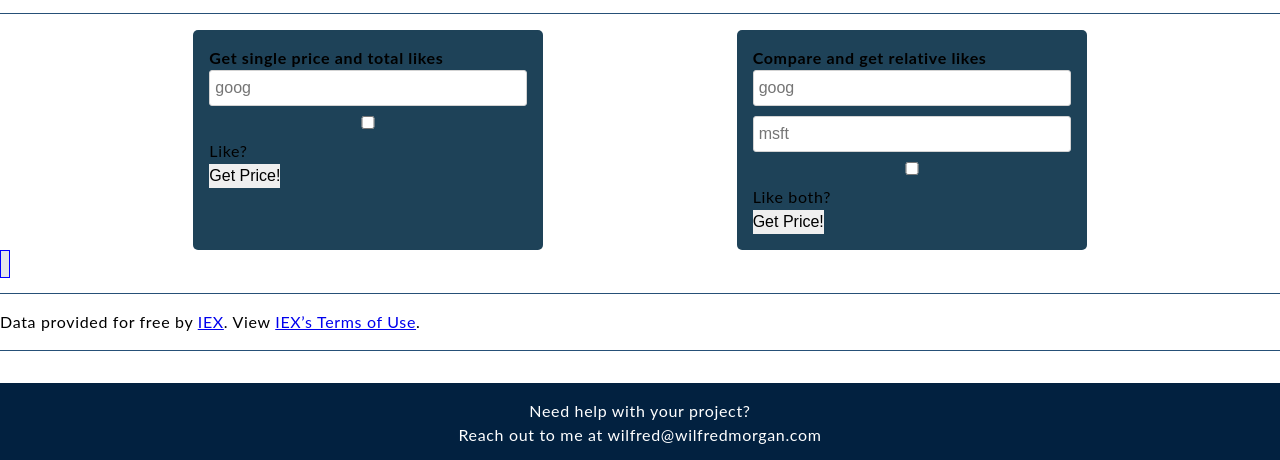
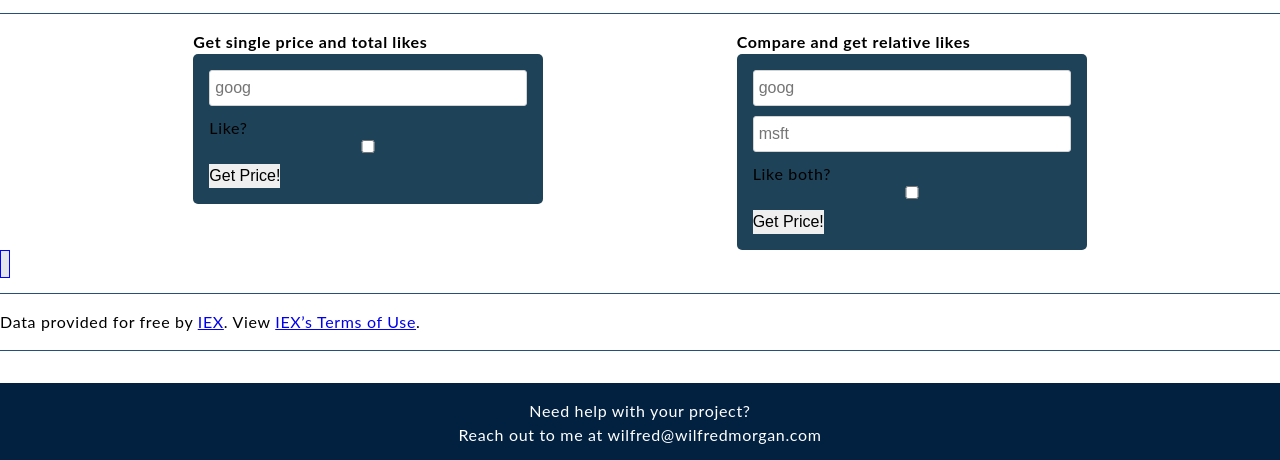
Before and after one commit to wmemorgan/stock-price-checker, a website: page views/index.html in a window 1280 px wide. Shown: the part 258-718 px from the top of the page. Drawn offline with nearby package versions, Linux system fonts and the light colour scheme; files that its build step writes are made by us from their sources.

Commit message:
Add form wrapper
Add like checkbox container

Add code class

```diff
--- a/views/index.html
+++ b/views/index.html
@@ -34,29 +34,38 @@
       </div>
     </section>
     <!-- Frontend -->
+    <!-- Design based on: https://yagoestevez-stock-price-checker.glitch.me/ -->
     <section class="section">
       <!-- Test UI -->
       <div id="testui">
-        <form id="testForm2" class="border">
-          <h3>Get single price and total likes</h3>
-          <input type="text" name="stock" placeholder="goog" required=''>
-          <input type="checkbox" name="like" value=true> Like?<br>
-          <button type="submit">Get Price!</button>
-        </form>
+        <div class="form-wrapper">
+          <h3 class="form-header">Get single price and total likes</h3>
+          <form id="single-stock-form" class="form border">
+            <input type="text" class="input-field-txt" name="stock" placeholder="goog" required=''>
+            <div class="like-box">
+              Like? &nbsp;<input type="checkbox" class="input-checkbox" name="like" value=true>
+            </div>
+            <button type="submit" class="search-btn">Get Price!</button>
+          </form>
+        </div>
 
-        <form id="testForm" class="border">
-          <h3>Compare and get relative likes</h3>
-          <input type="text" name="stock" placeholder="goog" required=''>
-          <input type="text" name="stock" placeholder="msft" required=''>
-          <input type="checkbox" name="like" value=true> Like both?<br>
-          <button type="submit">Get Price!</button>
-        </form>
+      <div class="form-wrapper">
+          <h3 class="form-header">Compare and get relative likes</h3>
+          <form id="multi-stock-form" class="form border">
+            <input type="text" class="input-field-txt" name="stock" placeholder="goog" required=''>
+            <input type="text" class="input-field-txt" name="stock" placeholder="msft" required=''>
+            <div class="like-box">
+              Like both? &nbsp;<input type="checkbox" class="input-checkbox" name="like" value=true>
+            </div>
+            <button type="submit" class="search-btn">Get Price!</button>
+          </form>
       </div>
-      <code id='jsonResult'></code>
+
+      </div>
+      <code id='jsonResult' class="code"></code>
     </section>
     <section class="section" id="stock-data-credits">
       <p>Data provided for free by <a href="https://iextrading.com/developer">IEX</a>. View <a href="https://iextrading.com/api-exhibit-a/">IEX’s Terms of Use</a>.</p>
-      <p></p>
 
     </section>
     <!-- Footer -->
```
